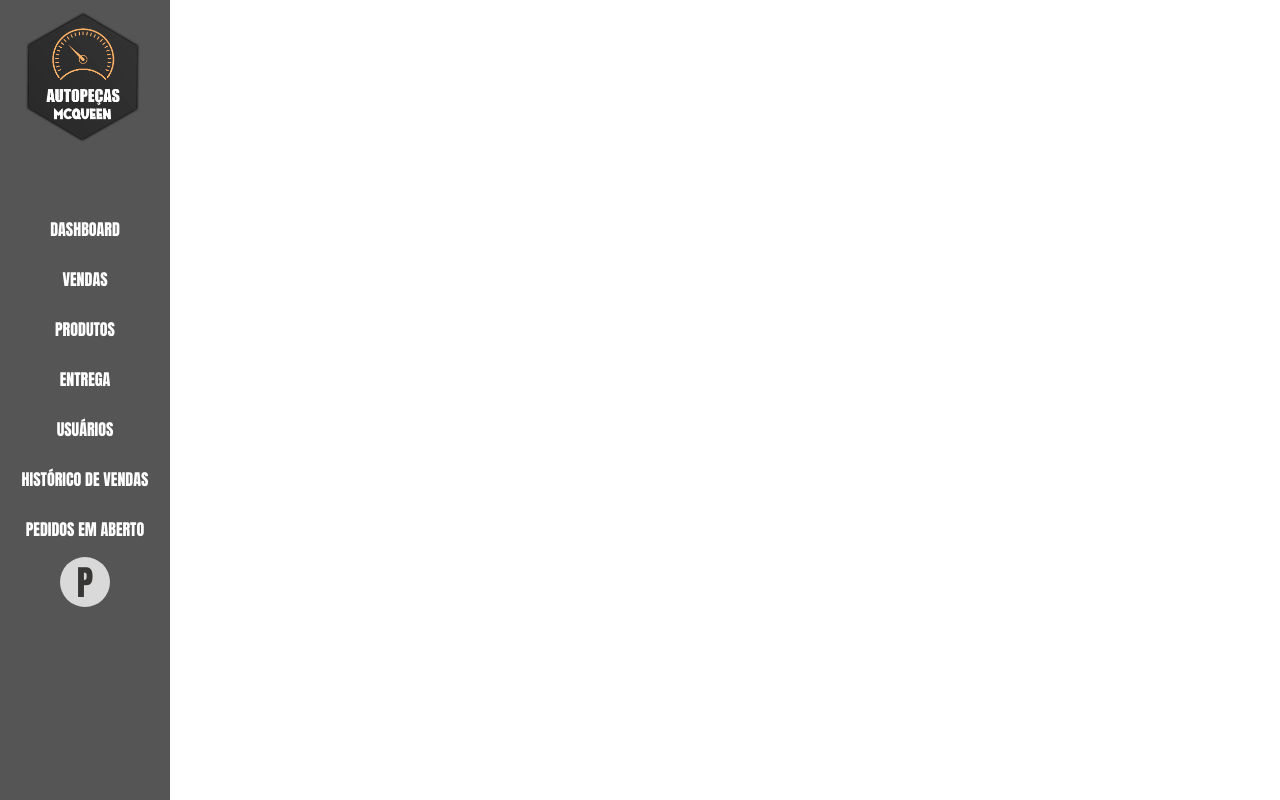
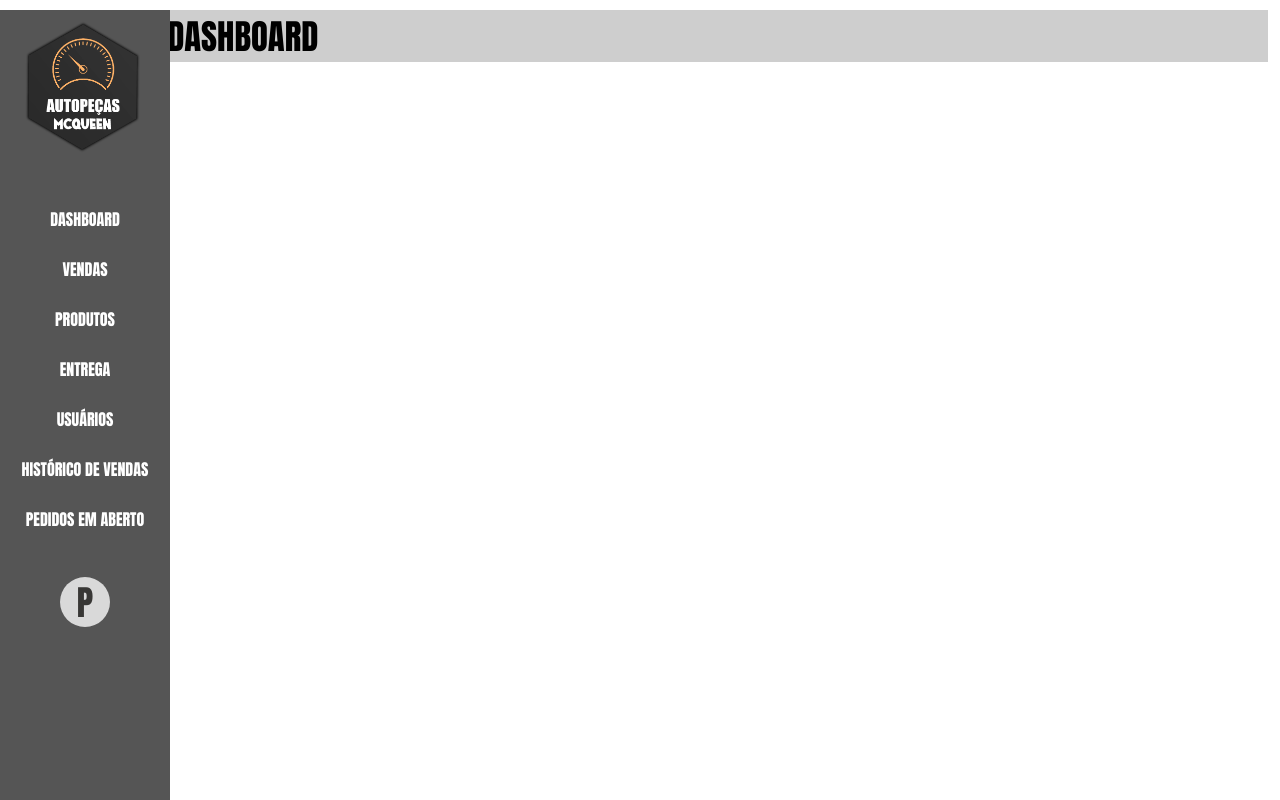
Before and after one commit to Luk4s003/APS1_Model, a plain HTML site: page main-menu.html in a window 1280 px wide. Drawn offline with Linux system fonts and the light colour scheme.

Commit message:
inclusão das páginas

```diff
--- a/main-menu.html
+++ b/main-menu.html
@@ -6,6 +6,7 @@
     <meta name="viewport" content="width=device-width, initial-scale=1.0">
     <title>Início | Autopeças</title>
     <link rel="stylesheet" href="./style/main-menu.css">
+    <link rel="stylesheet" href="./style/vertical-bar.css">
 </head>
 <body>
     <header>
@@ -13,13 +14,13 @@
             <img src="./src/logo-escura.png" alt="logo autopeças" id="logo">
 
             <ul>
-                <li>DASHBOARD</li>
-                <li>VENDAS</li>
-                <li>PRODUTOS</li>
-                <li>ENTREGA</li>
-                <li>USUÁRIOS</li>
-                <li>HISTÓRICO DE VENDAS</li>
-                <li>PEDIDOS EM ABERTO</li>
+                <a href="./main-menu.html"><li>DASHBOARD</li></a>
+                <a href="./vendas.html"><li>VENDAS</li></a>
+                <a href="./produtos.html"><li>PRODUTOS</li></a>
+                <a href="./entrega.html"><li>ENTREGA</li></a>
+                <a href="./usuarios.html"><li>USUÁRIOS</li></a>
+                <a href="./historico-vendas.html"><li>HISTÓRICO DE VENDAS</li></a>
+                <a href="./pedidos-em-aberto.html"><li>PEDIDOS EM ABERTO</li></a>
             </ul>
             <div id="usuario">
                 <h1 id="userFirstLetter">P</h1>
@@ -28,7 +29,7 @@
     </header>
 
     <main>
-        <h1>DASHBOARD</h1>
+        <h1 id="title">DASHBOARD</h1>
     </main>
 </body>
 </html>
--- a/style/index.css
+++ b/style/index.css
@@ -38,6 +38,7 @@ input:focus {
 }
 
 button {
+    text-decoration: none;
     width: 80px;
     height: 34px;
     color: #fff;
@@ -47,7 +48,8 @@ button {
 }
 
 button:hover {
-    background-color: #75736f;;
+    background-color: #75736f;
+    cursor: pointer;
 }
 
 img {
--- a/style/main-menu.css
+++ b/style/main-menu.css
@@ -1,3 +1,5 @@
+/* margin: topo | direita | inferior | esquerda */
+
 * {
     margin: 0px;
     padding: 0px;
@@ -7,61 +9,13 @@
     font-weight: 100;
 }
 
-header {
-    background: gradient(90deg, #383735 0%, #686a6c 100%);
-    display: flex;
-    width: 100%;
-    height: 85px;
-    position: fixed;
+main {
+    margin: 0px 12px 0px auto;
+    width: 86%;
 }
 
-#logo {
-    width: 125px;
+#title {
+    color: #000;
+    background-color: #cecece;
     margin-top: 10px;
-    margin-left: 20px;
 }
-
-#vertical-bar {
-    background: #555;
-    height: 1000px;
-    width: 170px;
-    position: fixed;
-}
-
-ul {
-    margin-top: 50px;
-}
-
-li {
-    text-align: center;
-    line-height: 50px;
-    font-size: 12pt;
-    height: 50px;
-    list-style: none;
-}
-
-li:hover {
-    background-color: #636363;
-}
-
-#usuario {
-    margin-top: auto;
-    height: 54px;
-    padding-top: 3px;
-
-}
-
-#userFirstLetter {
-    margin: auto;
-    color: #383735;
-    background-color: #d9d9d9;
-    width: 50px;
-    height: 50px;
-    border-radius: 300px;
-    text-align: center;
-    line-height: 50px;
-}
-
-#usuario:hover {
-    background-color: #686868;
-}
--- /dev/null
+++ b/style/vertical-bar.css
@@ -0,0 +1,63 @@
+/*Menu Lateral*/
+header {
+    background: gradient(90deg, #383735 0%, #686a6c 100%);
+    display: flex;
+    width: 100%;
+    height: 85px;
+    position: fixed;
+}
+
+#logo {
+    width: 125px;
+    margin-top: 10px;
+    margin-left: 20px;
+}
+
+#vertical-bar {
+    background: #555;
+    height: 1000px;
+    width: 170px;
+    position: fixed;
+}
+
+ul {
+    margin-top: 30px;
+}
+
+li {
+    text-align: center;
+    line-height: 50px;
+    font-size: 12pt;
+    height: 50px;
+    list-style: none;
+}
+
+a {
+    text-decoration: none;
+}
+
+li:hover {
+    background-color: #636363;
+}
+
+#usuario {
+    margin-top: 30px;
+    height: 54px;
+    padding-top: 3px;
+}
+
+#userFirstLetter {
+    margin: auto;
+    color: #383735;
+    background-color: #d9d9d9;
+    width: 50px;
+    height: 50px;
+    border-radius: 300px;
+    text-align: center;
+    line-height: 50px;
+}
+
+#usuario:hover {
+    background-color: #686868;
+}
+/*Fim Menu Lateral*/
```
Also changed, not shown: index.html (+1 -1 lines), entrega.html (added), historico-vendas.html (added), pedidos-em-aberto.html (added), produtos.html (added), usuarios.html (added), vendas.html (added).
